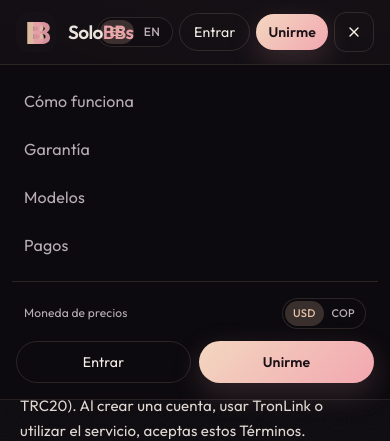
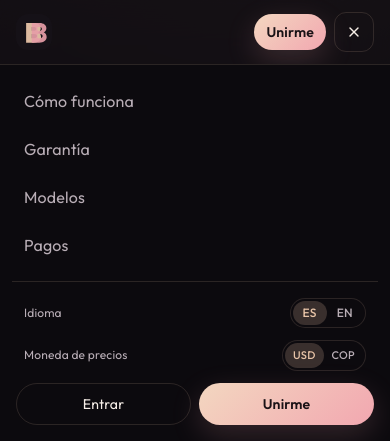
Before and after one commit to oebenderbtc/solobbs-platform, a Next.js app: page /terms in a window 390 px wide. Both pictures are taken after a click on the button 354 px from the left and 32 px from the top of the page. Shown: the top 441 px of the page. Built offline with nearby package versions, Linux system fonts and the light colour scheme; no server answers.

Commit message:
Fix cramped mobile header overlapping the brand.
Keep mark + join + menu on small screens; move language and login into the drawer.

Co-authored-by: Cursor <cursoragent@cursor.com>

```diff
--- a/src/components/Logo.tsx
+++ b/src/components/Logo.tsx
@@ -6,18 +6,20 @@ export function Logo({
   className,
   size = 48,
   showWordmark = true,
+  wordmarkClassName,
   href = "/",
 }: {
   className?: string;
   size?: number;
   showWordmark?: boolean;
+  wordmarkClassName?: string;
   href?: string;
 }) {
   return (
     <Link
       href={href}
       className={cn(
-        "inline-flex items-center gap-3 transition opacity-95 hover:opacity-100",
+        "inline-flex max-w-full items-center gap-2.5 transition opacity-95 hover:opacity-100 sm:gap-3",
         className,
       )}
     >
@@ -26,12 +28,15 @@ export function Logo({
         alt="SoloBBs"
         width={size}
         height={size}
-        className="rounded-[0.75rem]"
+        className="shrink-0 rounded-[0.75rem]"
         priority
       />
       {showWordmark && (
         <span
-          className="font-semibold tracking-[-0.03em] text-cream"
+          className={cn(
+            "truncate font-semibold tracking-[-0.03em] text-cream",
+            wordmarkClassName,
+          )}
           style={{ fontSize: Math.max(18, Math.round(size * 0.48)) }}
         >
           <span className="text-cream">Solo</span>
--- a/src/components/SiteHeader.tsx
+++ b/src/components/SiteHeader.tsx
@@ -69,10 +69,7 @@ export function SiteHeader({ transparent = false }: { transparent?: boolean }) {
               key={link.label}
               href={link.href}
               onClick={onNavigate}
-              className={cn(
-                "transition hover:text-cream",
-                linkClassName,
-              )}
+              className={cn("transition hover:text-cream", linkClassName)}
             >
               {link.label}
             </a>
@@ -81,10 +78,7 @@ export function SiteHeader({ transparent = false }: { transparent?: boolean }) {
               key={link.label}
               href={link.href}
               onClick={onNavigate}
-              className={cn(
-                "transition hover:text-cream",
-                linkClassName,
-              )}
+              className={cn("transition hover:text-cream", linkClassName)}
             >
               {link.label}
             </Link>
@@ -104,43 +98,61 @@ export function SiteHeader({ transparent = false }: { transparent?: boolean }) {
           : "bg-transparent",
       )}
     >
-      <div className="mx-auto flex w-full max-w-6xl items-center justify-between gap-2 px-4 py-3 sm:gap-3 sm:px-6 sm:py-4">
-        <Logo className="min-w-0 shrink" size={40} />
+      <div className="mx-auto flex w-full max-w-6xl items-center gap-3 px-4 py-3 sm:px-6 sm:py-4">
+        <Logo
+          className="min-w-0 shrink"
+          size={36}
+          wordmarkClassName="hidden sm:inline"
+        />
 
         <NavLinks
-          className="hidden items-center gap-6 text-sm text-mist md:flex"
+          className="ml-auto hidden items-center gap-6 text-sm text-mist md:flex"
           linkClassName="py-1"
         />
 
-        <div className="flex shrink-0 items-center gap-1.5 sm:gap-2.5">
-          <CurrencySwitcher className="hidden sm:inline-flex" />
+        {/* Desktop / tablet actions */}
+        <div className="ml-auto hidden items-center gap-2.5 sm:flex md:ml-0">
+          <CurrencySwitcher />
           <LanguageSwitcher />
           {session?.user ? (
             <Link
               href={session.user.role === "ADMIN" ? "/admin" : "/dashboard"}
-              className="btn-primary !px-3 !py-2 text-sm sm:!px-4"
+              className="btn-primary !px-4 !py-2 text-sm"
             >
               {t("shell.modelNav.panel")}
             </Link>
           ) : (
             <>
-              <Link
-                href="/login"
-                className="btn-ghost hidden !px-3.5 !py-2 text-sm sm:inline-flex"
-              >
+              <Link href="/login" className="btn-ghost !px-3.5 !py-2 text-sm">
                 {t("header.login")}
               </Link>
-              <Link
-                href="/register"
-                className="btn-primary !px-3 !py-2 text-sm sm:!px-4"
-              >
+              <Link href="/register" className="btn-primary !px-4 !py-2 text-sm">
                 {t("header.join")}
               </Link>
             </>
           )}
+        </div>
+
+        {/* Mobile: one CTA + menu only */}
+        <div className="ml-auto flex items-center gap-2 sm:hidden">
+          {session?.user ? (
+            <Link
+              href={session.user.role === "ADMIN" ? "/admin" : "/dashboard"}
+              className="btn-primary !px-3 !py-2 text-sm"
+            >
+              {t("shell.modelNav.panel")}
+            </Link>
+          ) : (
+            <Link
+              href="/register"
+              className="btn-primary !px-3 !py-2 text-sm"
+            >
+              {t("header.join")}
+            </Link>
+          )}
           <button
             type="button"
-            className="inline-flex h-10 w-10 items-center justify-center rounded-xl border border-line text-cream md:hidden"
+            className="inline-flex h-10 w-10 items-center justify-center rounded-xl border border-line text-cream"
             aria-label={menuOpen ? t("common.closeMenu") : t("common.openMenu")}
             aria-expanded={menuOpen}
             onClick={() => setMenuOpen((v) => !v)}
@@ -148,6 +160,17 @@ export function SiteHeader({ transparent = false }: { transparent?: boolean }) {
             {menuOpen ? <X className="h-4 w-4" /> : <Menu className="h-4 w-4" />}
           </button>
         </div>
+
+        {/* Tablet hamburger when nav is still hidden */}
+        <button
+          type="button"
+          className="hidden h-10 w-10 items-center justify-center rounded-xl border border-line text-cream sm:inline-flex md:hidden"
+          aria-label={menuOpen ? t("common.closeMenu") : t("common.openMenu")}
+          aria-expanded={menuOpen}
+          onClick={() => setMenuOpen((v) => !v)}
+        >
+          {menuOpen ? <X className="h-4 w-4" /> : <Menu className="h-4 w-4" />}
+        </button>
       </div>
 
       {menuOpen && (
@@ -157,9 +180,15 @@ export function SiteHeader({ transparent = false }: { transparent?: boolean }) {
             className="flex flex-col text-base text-mist"
             linkClassName="rounded-xl px-3 py-3 hover:bg-white/5"
           />
-          <div className="mt-3 flex items-center justify-between gap-3 border-t border-line px-3 pt-4 sm:hidden">
-            <span className="text-xs text-mist">{t("common.currency")}</span>
-            <CurrencySwitcher />
+          <div className="mt-3 space-y-3 border-t border-line px-3 pt-4 sm:hidden">
+            <div className="flex items-center justify-between gap-3">
+              <span className="text-xs text-mist">{t("common.language")}</span>
+              <LanguageSwitcher />
+            </div>
+            <div className="flex items-center justify-between gap-3">
+              <span className="text-xs text-mist">{t("common.currency")}</span>
+              <CurrencySwitcher />
+            </div>
           </div>
           {!session?.user && (
             <div className="mt-3 grid grid-cols-2 gap-2 px-1 pb-1 sm:hidden">
```
